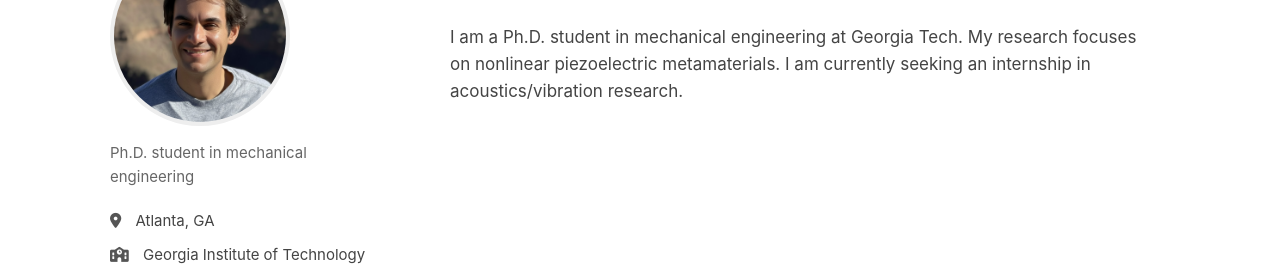
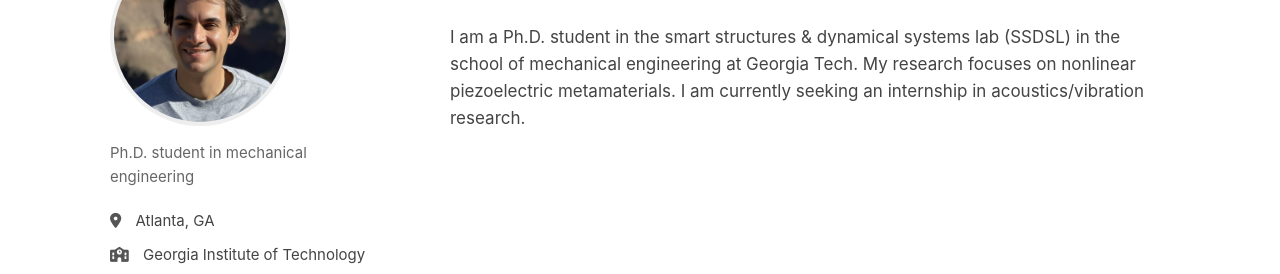
Before and after one commit to nimaet/nimaet.github.io, a plain HTML site: page index.html in a window 1280 px wide. Shown: the part 147-421 px from the top of the page. Drawn offline with Linux system fonts and the light colour scheme.

Commit message:
Update index.html

```diff
--- a/index.html
+++ b/index.html
@@ -44,8 +44,8 @@
 	<div class="right-panel">
 		<h1>About me</h1>
 		<p>
-			I am a Ph.D. student in mechanical engineering at Georgia Tech.
-			My research focuses on nonlinear piezoelectric metamaterials.
+			I am a Ph.D. student in the smart structures & dynamical systems lab (SSDSL) in the school of mechanical engineering at Georgia Tech.
+			My research  focuses on nonlinear piezoelectric metamaterials.
 			I am currently seeking an internship in acoustics/vibration research.
 		</p>
 	</div>
```
